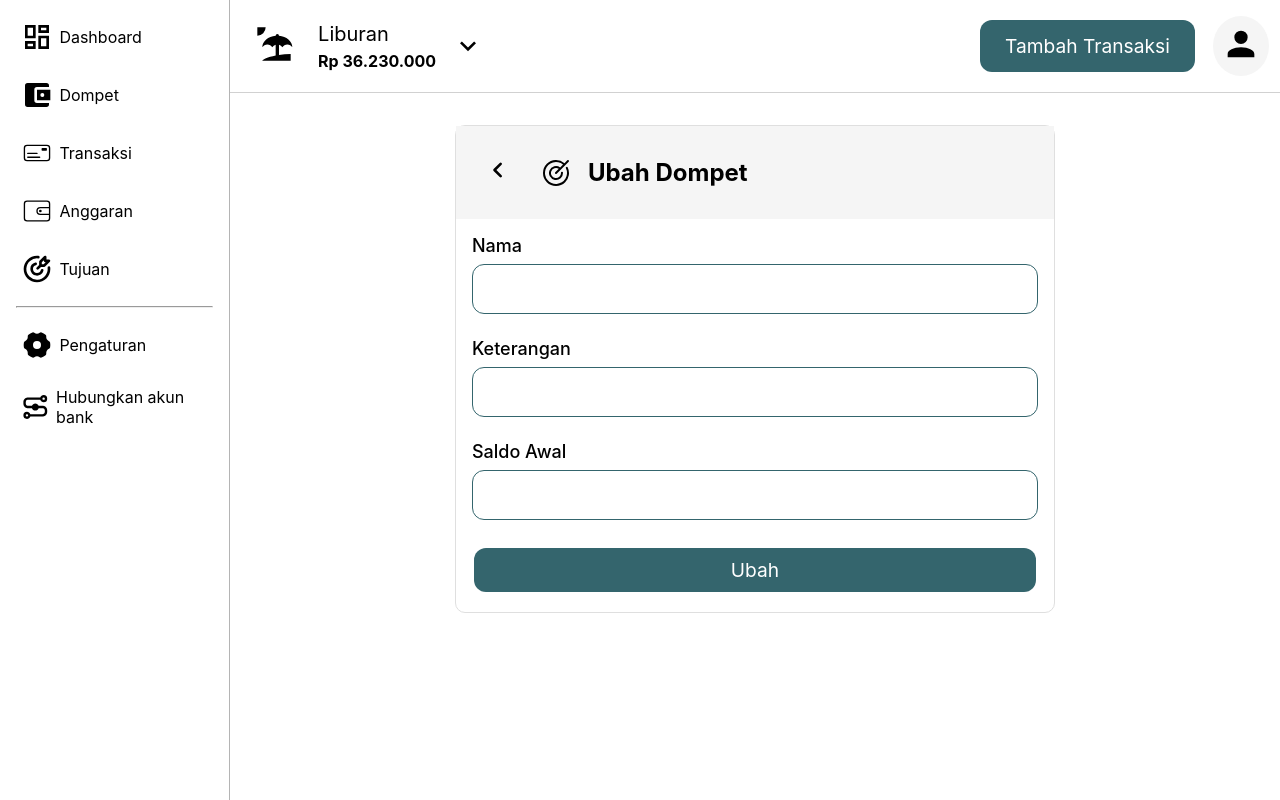
After one commit to Falestio/moka-proweb, a PHP site: page /dashboard/dompet/edit.php in a window 1280 px wide. The commit adds this page. Run offline with PHP 8.4, Linux system fonts and the light colour scheme; data that the repository does not hold is empty.

Commit message:
CRUD Dompet dan Profile

```diff
--- a/dashboard/dompet/detail.php
+++ b/dashboard/dompet/detail.php
@@ -41,8 +41,8 @@ $dompet = mysqli_fetch_assoc($result);
                     </svg>
                 </div>
                 <div class="dropdown-menu">
-                    <a href="tambah.php">Edit</a>
-                    <a href="#">Delete</a>
+                    <a href="edit.php?id=<?= $dompet['id_dompet'] ?>">Ubah</a>
+                    <a href="/moka-native/backend/dompet/delete-dompet.php?id=<?= $dompet['id_dompet'] ?>">Hapus</a>
                 </div>
             </div>
         </div>
--- /dev/null
+++ b/dashboard/dompet/edit.php
@@ -0,0 +1,117 @@
+<?php
+include '../../components/Drawer.php';
+include '../../backend/connectdb.php';
+include '../../backend/getParams.php';
+
+// Dapatkan id tujuan dari parameter URL
+$url = $_SERVER['REQUEST_URI'];
+$params = getParams($url);
+$id_dompet = $params["id"];
+
+// lakukan query untuk mendapatkan data tujuan berdasarkan id tujuan
+$query = "SELECT * FROM dompet WHERE id_dompet = '$id_dompet'";
+$result = mysqli_query($conn, $query);
+$dompet = mysqli_fetch_assoc($result);
+
+?>
+
+<!-- Template HTML dari halaman terkait -->
+<?php ob_start(); ?>
+<div class="wrapper">
+    <div class="card">
+        <div class="card__header">
+            <a href="index.php" class="card__header--back btn-ghost-circle">
+                <svg width="32" height="32" viewBox="0 0 24 24">
+                    <path fill="currentColor" d="m13.3 17.3l-4.6-4.6q-.15-.15-.212-.325q-.063-.175-.063-.375t.063-.375q.062-.175.212-.325l4.6-4.6q.275-.275.7-.275q.425 0 .7.275q.275.275.275.7q0 .425-.275.7L10.8 12l3.9 3.9q.275.275.275.7q0 .425-.275.7q-.275.275-.7.275q-.425 0-.7-.275Z" />
+                </svg>
+            </a>
+            <div class="card__header--title">
+                <svg width="32" height="32" viewBox="0 0 256 256">
+                    <path fill="currentColor" d="M221.9 83.2a104 104 0 0 1-20.4 118.3a103.8 103.8 0 0 1-147 0a103.8 103.8 0 0 1 0-147A104 104 0 0 1 195.7 49l22.6-22.7a8.1 8.1 0 0 1 11.4 11.4l-62.1 62l-33.9 34a8.2 8.2 0 0 1-11.4 0a8.1 8.1 0 0 1 0-11.4l27.8-27.7a40.2 40.2 0 1 0 17.8 31.1a8 8 0 0 1 7.6-8.4a7.9 7.9 0 0 1 8.4 7.5a56 56 0 1 1-22.4-41.6l22.8-22.8a87.9 87.9 0 1 0 23.1 29.7a8 8 0 0 1 14.5-6.9Z" />
+                </svg>
+                <h2>Ubah Dompet</h2>
+            </div>
+        </div>
+        <div class="card__body">
+            <form class="form" action="/moka-native/backend/dompet/edit-dompet.php?id=<?= $dompet["id_dompet"] ?>" method="post">
+                <div class="form-control">
+                    <label for="name" class="label">Nama</label>
+                    <input id="name" name="nama_dompet" type="text" class="input" value="<?= $dompet["nama"] ?>"/>
+                </div>
+                <div class="form-control">
+                    <label for="keterangan" class="label">Keterangan</label>
+                    <input id="keterangan" name="keterangan" type="text" class="input" value="<?= $dompet["keterangan"] ?>"/>
+                </div>
+                <div class="form-control">
+                    <label for="jumlah" class="label">Saldo Awal</label>
+                    <input id="jumlah" name="saldo_awal" type="text" class="input" value="<?= $dompet["saldo"] ?>"/>
+                </div>
+                <input class="btn" value="Ubah" type="submit">
+            </form>
+        </div>
+    </div>
+</div>
+<?php $html = ob_get_clean(); ?>
+
+<!-- Tugasnya untuk menampung style spesifik ke halaman tersebut dan menampung fungsi drawer -->
+<!DOCTYPE html>
+<html lang="en">
+
+<head>
+    <meta charset="UTF-8">
+    <meta http-equiv="X-UA-Compatible" content="IE=edge">
+    <meta name="viewport" content="width=device-width, initial-scale=1.0">
+    <link rel="stylesheet" href="../../assets/css/global.css">
+    <link rel="stylesheet" href="../../assets/css/components.css">
+    <title>Tujuan</title>
+    <!-- Stylenya disini -->
+    <style>
+        .wrapper {
+            padding: 1em;
+            display: flex;
+            justify-content: center;
+        }
+
+        .card {
+            width: 600px;
+            border: 1px solid rgb(223, 223, 223);
+            border-radius: 10px;
+        }
+
+        .card__body {
+            padding: 1em;
+        }
+
+        .card__header {
+            display: flex;
+            align-items: center;
+            gap: 1em;
+            padding: 1em;
+            background-color: var(--super-light-grey);
+        }
+
+        .card__header--title {
+            display: flex;
+            align-items: center;
+            gap: 1em;
+        }
+
+        .form {
+            display: flex;
+            flex-direction: column;
+            gap: 1em;
+        }
+
+        .label {
+            font-size: 18px;
+            font-weight: 500;
+        }
+    </style>
+</head>
+
+<body>
+    <!-- Memanggil fungsi drawer untuk menampilkan komponen drawer -->
+    <?php drawer($html); ?>
+</body>
+
+</html>
--- a/masuk.php
+++ b/masuk.php
@@ -119,7 +119,7 @@
                         <input class="btn" type="submit" value="Masuk">
                     </div>
                 </form>
-                <div class="login-form-footer">
+                <!-- <div class="login-form-footer">
                     <button class="btn">Google</button>
                     <span>atau</span>
                     <button class="btn">Facebook</button>
@@ -139,7 +139,7 @@
                         </p>
                     </form>
                 </div>
-            </div>
+            </div> -->
         </div>
     </div>
 </body>
```
Also changed, not shown: backend/dompet/delete-dompet.php (added, +19 -0 lines), backend/dompet/edit-dompet.php (added, +24 -0 lines), backend/profile/edit-nama.php (added, +20 -0 lines), dashboard/profil/index.php (+9 -2 lines), dashboard/profil/kelola.php (+19 -7 lines).
